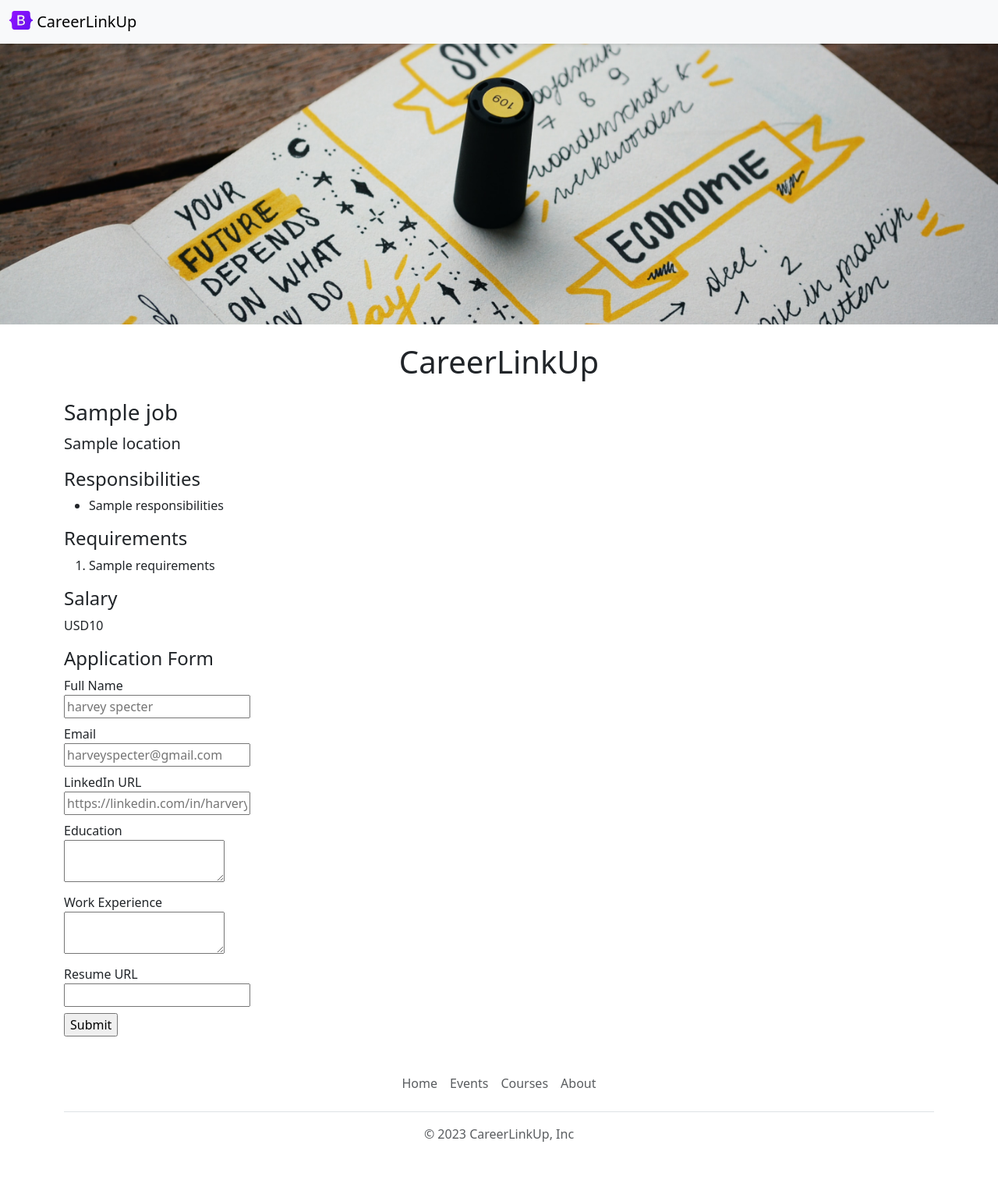
After one commit to Rowlandoka/careers-website-v2, a Flask app: template templates/jobpage.html in a window 1280 px wide. The commit adds this page. Shown: the whole page at 78% size. Run offline with Flask 3, Linux system fonts and the light colour scheme; the template is opened without the code that fills it: most values are stand-ins (such as "Sample title", 1, 10 or a date in 2020).

Commit message:
added files and templates

```diff
--- a/app.py
+++ b/app.py
@@ -1,49 +1,38 @@
-from flask import Flask, render_template, jsonify
+from flask import Flask, render_template, jsonify, request
+from database import load_jobs_from_db, load_job_from_db, add_application_to_db
 
 app = Flask(__name__)
-
-JOBS = [
-    {
-        'id': 1,
-        'title': 'Data Analyst',
-        'location': 'Lagos, Nigeria',
-        'salary': '#200,000'
-    },
-    {
-        'id': 2,
-        'title': 'Data Scientist',
-        'location': 'Abuja, Nigeria',
-        'salary': '#300,000'
-    },
-    {
-        'id': 3,
-        'title': 'Full Stack Web Developer',
-        'location': 'Lagos, Nigeria',
-        'salary': '#250,000'
-    },
-    {
-        'id': 4,
-        'title': 'Front-end Engineer',
-        'location': 'Remote',
-        'salary': '#300,000'
-    },
-    {
-        'id': 5,
-        'title': 'Back-end Engineer',
-        'location': 'San Francisco, USA',
-        'salary': '$250,000'
-    }
-]
 
 
 @app.route('/')
 def index():
-    return render_template("home.html", jobs=JOBS, company_name='CareerLinkUp')
+    jobs = load_jobs_from_db()
+    return render_template("home.html", jobs=jobs)
 
 
 @app.route('/api/jobs')
 def list_jobs():
-    return jsonify(JOBS)
+    jobs = load_jobs_from_db()
+    return jsonify(jobs)
+
+
+@app.route("/job/<id>")
+def show_job(id):
+    job = load_job_from_db(id)
+
+    if not job:
+        return "Not Found", 404
+
+    return render_template('jobpage.html',
+                           job=job)
+
+
+@app.route('/job/<id>/apply', methods=['post'])
+def apply_to_job(id):
+    data = request.args
+    job = load_job_from_db(id)
+    add_application_to_db(id, data)
+    return render_template('application_submitted.html', application=data, job=job)
 
 
 if __name__ == '__main__':
--- /dev/null
+++ b/database.py
@@ -0,0 +1,48 @@
+from sqlalchemy import create_engine, text
+
+db_connection_string = "mysql+pymysql://rtr4ox6cte2hogihn1hh:pscale_pw_SJgglkgnwWxj91Gb5aGACAA7TeQLGpXh6hc4yzuaW9a@aws.connect.psdb.cloud/careerlinkup?charset=utf8mb4"
+
+engine = create_engine(db_connection_string, connect_args={
+    "ssl": {
+        "ssl_ca": "/etc/ssl/cert.pem"
+    }
+})
+
+
+def load_jobs_from_db():
+    with engine.connect() as conn:
+        result = conn.execute(text("select * from jobs"))
+        results_as_dict = result.mappings().all()
+        # results_as_dict = result.mappings().fetchall()
+        jobs = []
+        for row in results_as_dict:
+            jobs.append(row)
+        return jobs
+
+
+def load_job_from_db(id):
+    with engine.connect() as conn:
+        result = conn.execute(
+            text(f"SELECT * FROM jobs WHERE id={id}")
+        )
+        rows = []
+        for row in result.all():
+            rows.append(row._mapping)
+        if len(rows) == 0:
+            return None
+        else:
+            return row
+
+
+def add_application_to_db(job_id, data):
+    with engine.connect() as conn:
+        query = text(
+            "INSERT INTO applications (job_id, full_name, email, linkedin_url, education, work_experience, resume_url) VALUES (:job_id, :full_name, :email, :linkedin_url, :education, :work_experience, :resume_url)")
+        conn.execute(query,
+                     job_id=job_id,
+                     full_name=data['full_name'],
+                     email=data['email'],
+                     linkedin_url=data['linkedin_url'],
+                     education=data['education'],
+                     work_experience=data['work_experience'],
+                     resume_url=data['resume_url'])
--- /dev/null
+++ b/templates/application_form.html
@@ -0,0 +1,47 @@
+<h4>Application Form</h4>
+<form
+  action="/job/{{job['id']}}/apply"
+  method="POST"
+>
+  <div class="mb-2">
+    <label for="">Full Name</label><br />
+    <input
+      type="text"
+      name="full_name"
+      placeholder="harvey specter"
+    />
+  </div>
+  <div class="mb-2">
+    <label for="">Email</label><br />
+    <input
+      type="text"
+      name="email"
+      placeholder="harveyspecter@gmail.com"
+    />
+  </div>
+
+  <div class="mb-2">
+    <label for="">LinkedIn URL</label><br />
+    <input
+      type="text"
+      name="linkedin_url"
+      placeholder="https://linkedin.com/in/harveryspecter"
+    />
+  </div>
+  <div class="mb-2">
+    <label for="">Education</label><br />
+    <textarea name="education"></textarea>
+  </div>
+  <div class="mb-2">
+    <label for="">Work Experience</label><br />
+    <textarea name="work_experience"></textarea>
+  </div>
+  <div class="mb-2">
+    <label for="">Resume URL</label><br />
+    <input
+      type="text"
+      name="resume_url"
+    />
+  </div>
+  <input type="submit" />
+</form>
--- /dev/null
+++ b/templates/banner.html
@@ -0,0 +1,14 @@
+<style>
+  #banner {
+    height: 360px;
+    object-fit: cover;
+    width: 100%;
+    margin-bottom: 16px;
+  }
+</style>
+<img
+  class="img-fluid"
+  id="banner"
+  src="../static/careers.jpg"
+  alt=""
+/>
--- /dev/null
+++ b/templates/bootstrap.html
@@ -0,0 +1,15 @@
+<meta charset="UTF-8" />
+<meta
+  http-equiv="X-UA-Compatible"
+  content="IE=edge"
+/>
+<meta
+  name="viewport"
+  content="width=device-width, initial-scale=1.0"
+/>
+<link
+  href="https://cdn.jsdelivr.net/npm/bootstrap@5.3.0-alpha3/dist/css/bootstrap.min.css"
+  rel="stylesheet"
+  integrity="sha384-KK94CHFLLe+nY2dmCWGMq91rCGa5gtU4mk92HdvYe+M/SXH301p5ILy+dN9+nJOZ"
+  crossorigin="anonymous"
+/>
--- a/templates/jobitems.html
+++ b/templates/jobitems.html
@@ -13,7 +13,7 @@
   </div>
   <div class="col-2 padding-right:16px">
     <a
-      href="mailto:hello@careerlinkup.com?subject=Application%20for%20{{job['title']}}&body=My%20name%3A%3Cyour%20name%20here%3E%0D%0AMy%20Resume%20link%3A%3Cresume%20link%3E%0D%0AMy%20LinkedIn%20link%3A%3Clinkedin%20in%3E"
+      href="/job/{{job['id']}}"
       type="button"
       class="btn btn-outline-primary float-right align-middle"
     >
--- /dev/null
+++ b/templates/jobpage.html
@@ -0,0 +1,31 @@
+<!DOCTYPE html>
+<html lang="en">
+  <head>
+    <title>{{job.title}} - CareerLinkUp</title>
+    {% include 'bootstrap.html' %}
+  </head>
+  <body>
+    {% include 'navbar.html' %} {% include 'banner.html' %}
+    <div class="container">
+      <h1 class="text-center mt-2 mb-4">CareerLinkUp</h1>
+      <h3 class="mb-2">{{job.title}}</h3>
+      <p class="lead mt-0">{{job.location}}</p>
+      <h4>Responsibilities</h4>
+      <ul>
+        {% for line in job.responsibilities.split("\n") %}
+        <li>{{line}}</li>
+        {% endfor %}
+      </ul>
+      <h4>Requirements</h4>
+      <ol>
+        {% for line in job.requirements.split("\n") %}
+        <li>{{line}}</li>
+        {% endfor %}
+      </ol>
+      <h4>Salary</h4>
+      <p>{{job.currency}}{{job.salary}}</p>
+      {% include 'application_form.html' %}
+    </div>
+    {% include 'footer.html' %}
+  </body>
+</html>
--- a/templates/navbar.html
+++ b/templates/navbar.html
@@ -2,7 +2,7 @@
   <div class="container-fluid">
     <a
       class="navbar-brand"
-      href="#"
+      href="/"
     >
       <img
         src="../static/logo.svg"
```
Also changed, not shown: templates/application_submitted.html (added, +31 -0 lines), templates/home.html (+4 -32 lines).
